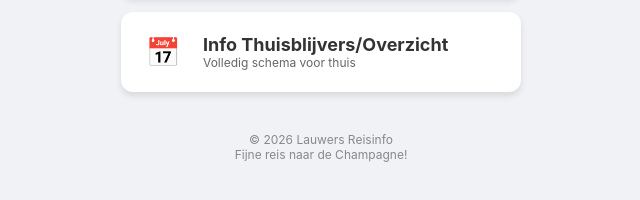
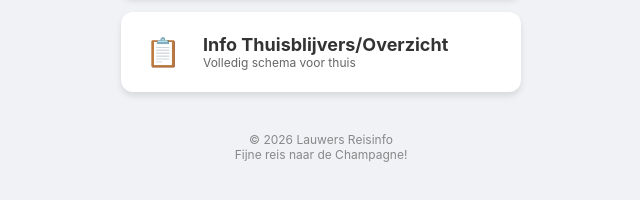
Before and after one commit to Fredje4711/test, a plain HTML site: page index.html in a window 1280 px wide. Shown: the part 294-494 px from the top of the page, 319-959 px from the left. Drawn offline with Linux system fonts and the light colour scheme.

Commit message:
Add files via upload

```diff
--- a/index.html
+++ b/index.html
@@ -125,7 +125,7 @@
 
         <!-- Knop 3: Overzicht -->
         <a href="THUISBLIJVERS_REISOVERZICHT_Lauwers.html" class="btn">
-            <span class="icon">📅</span>
+            <span class="icon">📋</span>
             <div class="btn-text">
                 <span>Info Thuisblijvers/Overzicht</span>
                 <span class="btn-subtext">Volledig schema voor thuis</span>
```
